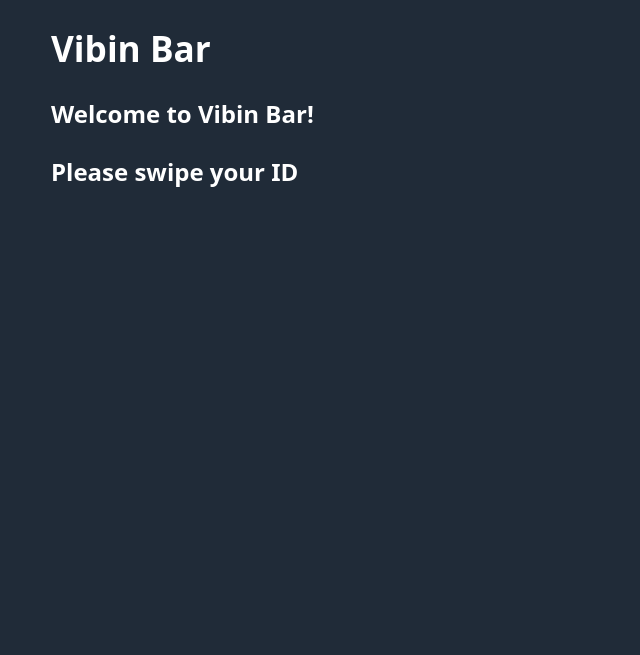
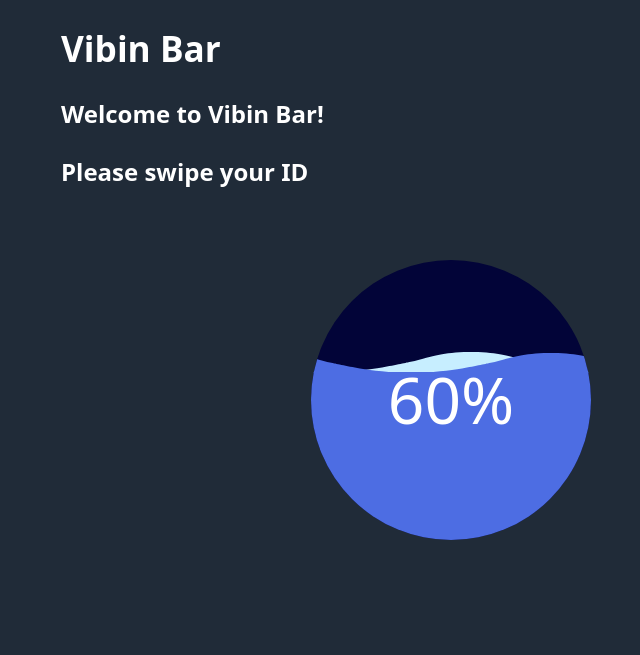
Before and after one commit to iconjone/VibinBar, a website: page gui/index.html in a window 1280 px wide. Shown: the whole page, without its empty margins (189-829 px from the left). Drawn offline with nearby package versions, Linux system fonts and the light colour scheme.

Commit message:
Waves HTML

```diff
--- a/gui/index.html
+++ b/gui/index.html
@@ -1,7 +1,7 @@
 <html>
 <head>
     <link rel="stylesheet" href="https://cdn.jsdelivr.net/npm/water.css@2/out/dark.css">
-
+    <link rel="stylesheet" href = "waves.css">
 </head>
 <body>
     <h1>
@@ -24,7 +24,34 @@
     <option value="Special Order">Special Order</option>
   </select>
 </div>
+
+<div id="cup1" style = "">
+  <svg version="1.1" xmlns="http://www.w3.org/2000/svg" xmlns:xlink="http://www.w3.org/1999/xlink" x="0px" y="0px" style="display: none;">
+    <symbol id="wave">
+      <path d="M420,20c21.5-0.4,38.8-2.5,51.1-4.5c13.4-2.2,26.5-5.2,27.3-5.4C514,6.5,518,4.7,528.5,2.7c7.1-1.3,17.9-2.8,31.5-2.7c0,0,0,0,0,0v20H420z"></path>
+      <path d="M420,20c-21.5-0.4-38.8-2.5-51.1-4.5c-13.4-2.2-26.5-5.2-27.3-5.4C326,6.5,322,4.7,311.5,2.7C304.3,1.4,293.6-0.1,280,0c0,0,0,0,0,0v20H420z"></path>
+      <path d="M140,20c21.5-0.4,38.8-2.5,51.1-4.5c13.4-2.2,26.5-5.2,27.3-5.4C234,6.5,238,4.7,248.5,2.7c7.1-1.3,17.9-2.8,31.5-2.7c0,0,0,0,0,0v20H140z"></path>
+      <path d="M140,20c-21.5-0.4-38.8-2.5-51.1-4.5c-13.4-2.2-26.5-5.2-27.3-5.4C46,6.5,42,4.7,31.5,2.7C24.3,1.4,13.6-0.1,0,0c0,0,0,0,0,0l0,20H140z"></path>
+    </symbol>
+  </svg>
+  <div class="box">
+    <div class="percent">
+      <div class="percentNum" id="count">0</div>
+      <div class="percentB">%</div>
+    </div>
+    <div id="water" class="water">
+      <svg viewBox="0 0 560 20" class="water_wave water_wave_back">
+        <use xlink:href="#wave"></use>
+      </svg>
+      <svg viewBox="0 0 560 20" class="water_wave water_wave_front">
+        <use xlink:href="#wave"></use>
+      </svg>
+    </div>
+  </div>
+</div>
 </body>
 <script src="swipe.js"></script>
 <script src="server.js"></script>
+<script src="waves.js"></script>
+
 </html>
--- /dev/null
+++ b/gui/waves.css
@@ -0,0 +1,80 @@
+*, *:before, *:after {
+	box-sizing: border-box;
+	outline: none;
+}
+
+/* body {
+	background: #020438;
+	font: 14px/1 'Open Sans', helvetica, sans-serif;
+	-webkit-font-smoothing: antialiased;
+} */
+
+.box {
+	height: 280px;
+	width: 280px;
+	position: absolute;
+	top: 50%;
+	left: 50%;
+	transform: translate(-50%, -50%);
+	background: #020438;
+	border-radius: 100%;
+	overflow: hidden;
+}
+
+.box .percent {
+	position: absolute;
+	left: 0;
+	top: 0;
+	z-index: 3;
+	width: 100%;
+	height: 100%;
+	display: flex;
+	display: -webkit-flex;
+	align-items: center;
+	justify-content: center;
+	color: #fff;
+	font-size: 64px;
+}
+
+.box .water {
+	position: absolute;
+	left: 0;
+	top: 0;
+	z-index: 2;
+	width: 100%;
+	height: 100%;
+	transform: translate(0, 100%);
+	background: #4D6DE3;
+	transition: all .3s;
+}
+
+.box .water_wave {
+	width: 200%;
+	position: absolute;
+	bottom: 100%;
+}
+
+.box .water_wave_back {
+	right: 0;
+	fill: #C7EEFF;
+	animation: wave-back 1.4s infinite linear;
+}
+
+.box .water_wave_front {
+	left: 0;
+	fill: #4D6DE3;
+	margin-bottom: -1px;
+	animation: wave-front .7s infinite linear;
+}
+
+@keyframes wave-front {
+	100% {
+		transform: translate(-50%, 0);
+	}
+}
+
+@keyframes wave-back {
+	100% {
+		transform: translate(50%, 0);
+	}
+}
--- /dev/null
+++ b/gui/waves.js
@@ -0,0 +1,45 @@
+var cnt=document.getElementById("count");
+var water=document.getElementById("water");
+var percent=cnt.innerText;
+var interval;
+
+
+
+function setPercentage(percentage){
+    console.log(percentage)
+    if(percentage > percent){
+        interval=setInterval(function(){
+            percent++;
+            cnt.innerHTML = percent;
+            water.style.transform='translate(0'+','+(100-percent)+'%)';
+            if(percent==percentage){
+              clearInterval(interval);
+            }
+          },60);
+    }
+    else if(percentage < percent){
+        interval=setInterval(function(){
+            percent--;
+            cnt.innerHTML = percent;
+            water.style.transform='translate(0'+','+(100-percent)+'%)';
+            if(percent==percentage){
+              clearInterval(interval);
+            }
+          },60);
+    }
+}
+
+
+setPercentage(60)
+setTimeout(()=>{
+    setPercentage(40)
+}, 30 * 1000)
+
+setTimeout(()=>{
+    setPercentage(80)
+}, 60 * 1000)
+
+setTimeout(()=>{
+    setPercentage(20)
+}, 90 * 1000)
+// setPercentage(20)
```
